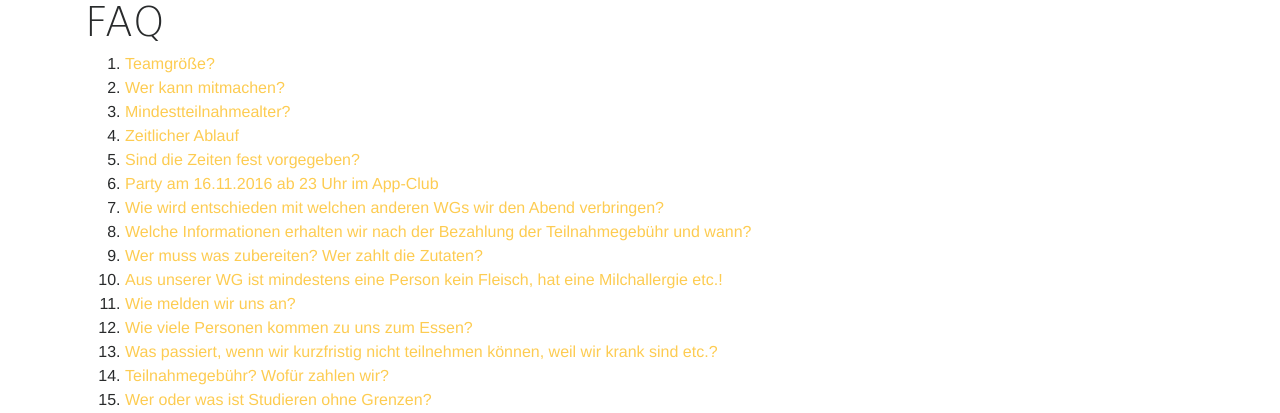
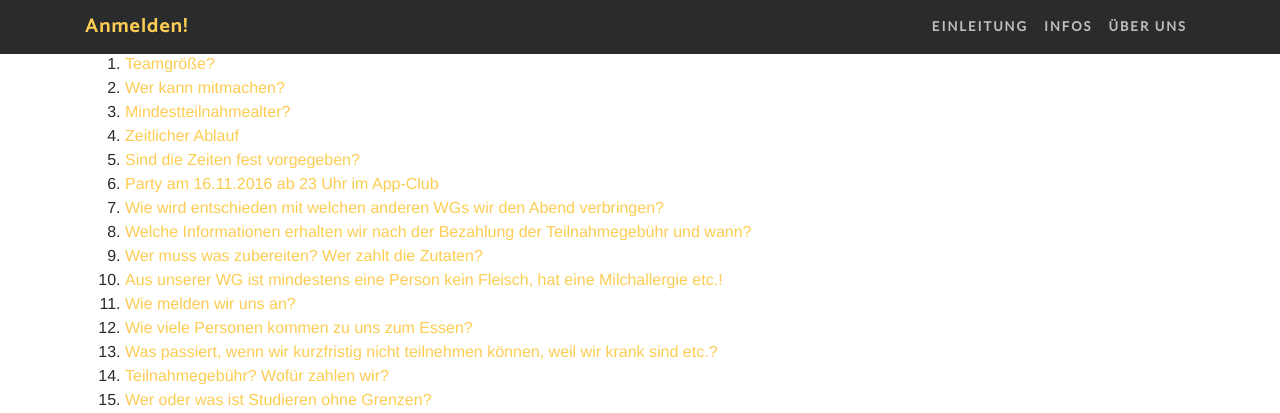
Before and after one commit to studieren-ohne-grenzen/schlemmenohnegrenzen, a Django app: template frontend/templates/frontend/faq.html in a window 1280 px wide. Shown: the top 413 px of the page. Run offline with Django 3.2, Linux system fonts and the light colour scheme; the template is opened without the code that fills it, so the values that code supplies are empty; some libraries are stand-ins or nearby versions; some web fonts are replaced.

Commit message:
added navbar to all pages

```diff
--- a/frontend/static/frontend/css/schlemmen.css
+++ b/frontend/static/frontend/css/schlemmen.css
@@ -29,7 +29,7 @@ section.cta .cta-content h2 {
   }
   .info .container {
     margin-left: 32%;
-    width: 68%; /* Daniel: Das hier habe ich eingefuegt um das vertikale scrolling zu fixen. Bei Bedarf anpassen! */
+    width: 68%;
   }
 
   .info .row {
--- a/frontend/templates/frontend/base.html
+++ b/frontend/templates/frontend/base.html
@@ -24,6 +24,29 @@
 </head>
 
 <body id="page-top">
+    {% block navbar %}
+        <nav class="navbar fixed-top navbar-toggleable-md navbar-inverse bg-inverse" id="mainNav">
+        <button class="navbar-toggler navbar-toggler-right" type="button" data-toggle="collapse" data-target="#navbarExample" aria-controls="navbarExample" aria-expanded="false" aria-label="Toggle navigation">
+            Menu <i class="fa fa-bars"></i>
+        </button>
+        <div class="container">
+            <a class="navbar-brand" href="{% url 'frontend:index' %}#anmelden">Anmelden!</a>
+            <div class="collapse navbar-collapse" id="navbarExample">
+                <ul class="navbar-nav ml-auto">
+                    <li class="nav-item">
+                        <a class="nav-link" href="{% url 'frontend:index' %}#einleitung">Einleitung</a>
+                    </li>
+                    <li class="nav-item">
+                        <a class="nav-link" href="{% url 'frontend:index' %}#infos">Infos</a>
+                    </li>
+                    <li class="nav-item">
+                        <a class="nav-link" href="{% url 'frontend:index' %}#about-us">Über uns</a>
+                    </li>
+                </ul>
+            </div>
+        </div>
+    </nav>
+    {% endblock %}
 
     {% block content %}{% endblock %}
 
@@ -55,7 +78,7 @@
             <p>&copy; 2017 Studieren Ohne Grenzen. All Rights Reserved. Background by <a href="https://www.flickr.com/photos/138248475@N03/23906675105">John Voo</a>(CC By 2.0)</p>
             <ul class="list-inline">
                 <li class="list-inline-item">
-                    <a href="/bedingungen">Privacy & Rechtliches</a>
+                    <a href="{% url 'frontend:bedingungen' %}">Privacy & Rechtliches</a>
                 </li>
                 <li class="list-inline-item">
                     <a href="https://www.studieren-ohne-grenzen.org/impressum/">Impressum</a>
```
Also changed, not shown: frontend/templates/frontend/index.html (+9 -8 lines).
